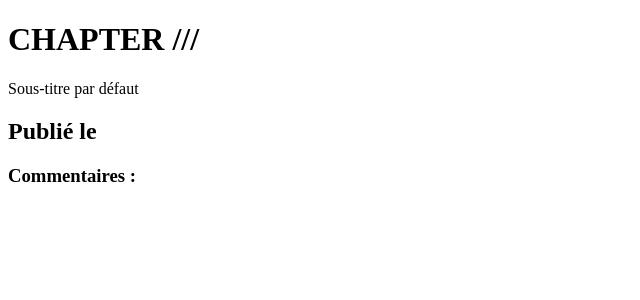
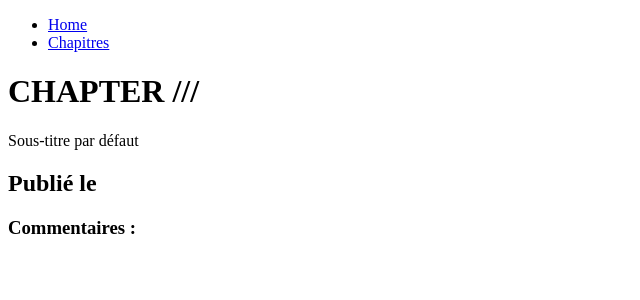
Before and after one commit to DupontThomas/projet4, a PHP site: template src/Views/chapter.twig in a window 1280 px wide. Shown: the top 300 px of the page, without its empty margins (0-640 px from the left). Run offline with PHP 8.4, Linux system fonts and the light colour scheme; the template is opened without the code that fills it, so the values that code supplies are empty; some libraries are stand-ins or nearby versions.

Commit message:
Add navbar

```diff
--- a/src/Controllers/Router.php
+++ b/src/Controllers/Router.php
@@ -1,9 +1,5 @@
 <?php
 namespace App\Controllers;
-
-use Twig\Environment;
-use Twig\Loader\FilesystemLoader;
-
 
 class Router
 {
--- a/src/Views/home.twig
+++ b/src/Views/home.twig
@@ -11,7 +11,7 @@
             <h3> Partie {{ posts.id }} : <strong>{{ posts.title }}</strong> | Publié le {{ posts.postDate }}</h3>
             <div>
                 <p>{{ posts.content }}</p>
-                <a href="http://localhost/projet4/public/id={{ posts.id}}">Lire la suite</a>
+                <a href="http://localhost/projet4/public/?page=chapter&id={{ posts.id}}">Lire la suite</a>
             </div>
 
         </section>
--- a/src/Views/layout.twig
+++ b/src/Views/layout.twig
@@ -9,14 +9,20 @@
 <!------------------------------------------------------------------------->
 
     <header>
-        {% block title %}Titre par défaut{% endblock %}
 
-        {% block subTitle %}Sous-titre par défaut{% endblock %}
+        <ul>
+            <li><a href="http://localhost/projet4/public/?page=home">Home</a></li>
+            <li><a href="http://localhost/projet4/public/?page=chapters">Chapitres</a></li>
+        </ul>
     </header>
 
 <!------------------------------------------------------------------------->
 
     <body>
+
+        {% block title %}Titre par défaut{% endblock %}
+
+        {% block subTitle %}Sous-titre par défaut{% endblock %}
 
         {% block posts %}
 
```
